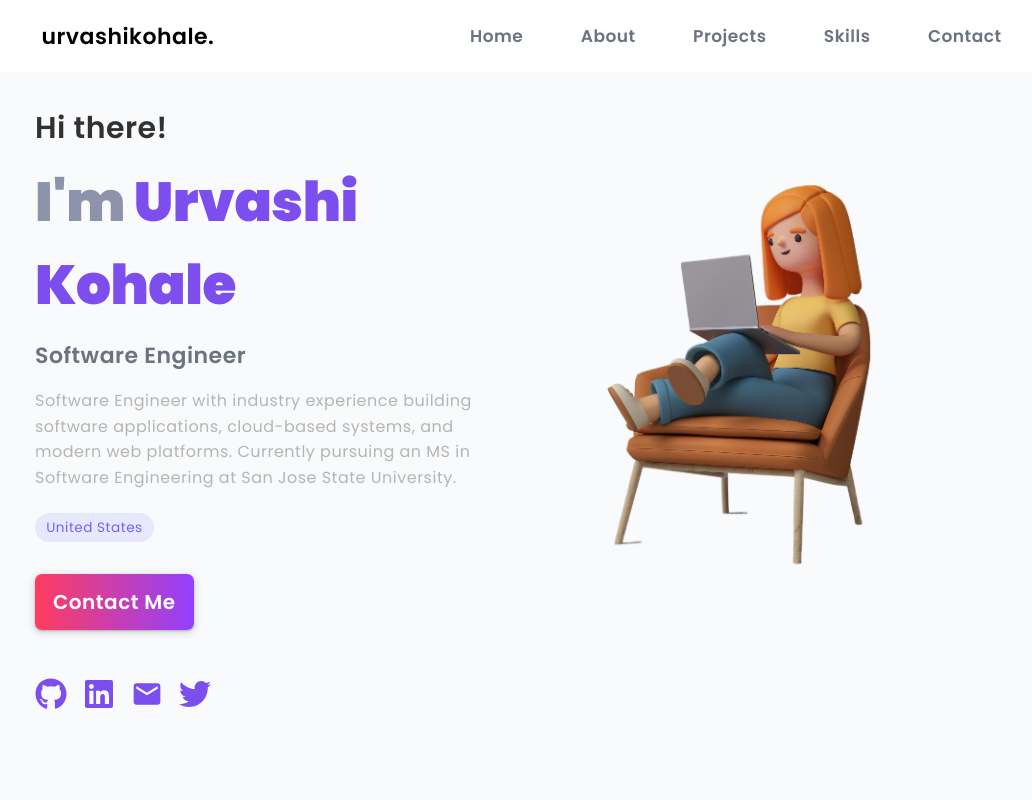
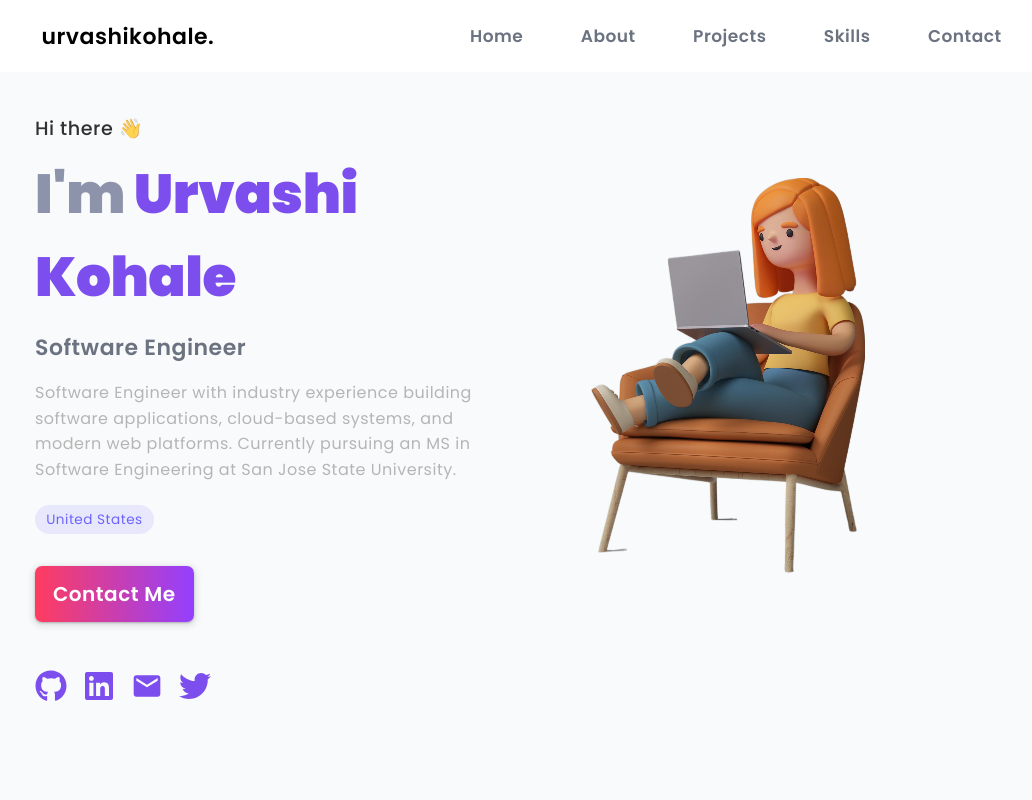
Before and after one commit to urvashikohale/My_Portfolio_Website, a React (Create React App) app: page / in a window 1280 px wide. Shown: the top 800 px of the page, without its empty margins (125-1157 px from the left). Built offline with nearby package versions, Linux system fonts and the light colour scheme.

Commit message:
Refactor Home component for improved structure

```diff
--- a/src/components/home/Home.js
+++ b/src/components/home/Home.js
@@ -8,7 +8,7 @@ const Home = () => {
     <div className="container home" id="home">
       <div className="homeLeft">
         <div className="homeName">
-  <h2 className="hi">Hi there!</h2>
+          <div className="hi">Hi there 👋</div>
 
           <h1 className="bigText">
             I'm <span>Urvashi Kohale</span>
@@ -33,7 +33,7 @@ const Home = () => {
       </div>
 
       <div className="homeRight">
-        <img src={IMG} style={{ width: "30rem" }} alt="profile" />
+        <img src={IMG} alt="profile" />
       </div>
     </div>
   );
```
Lines whose indentation alone changed are shown as unchanged.
